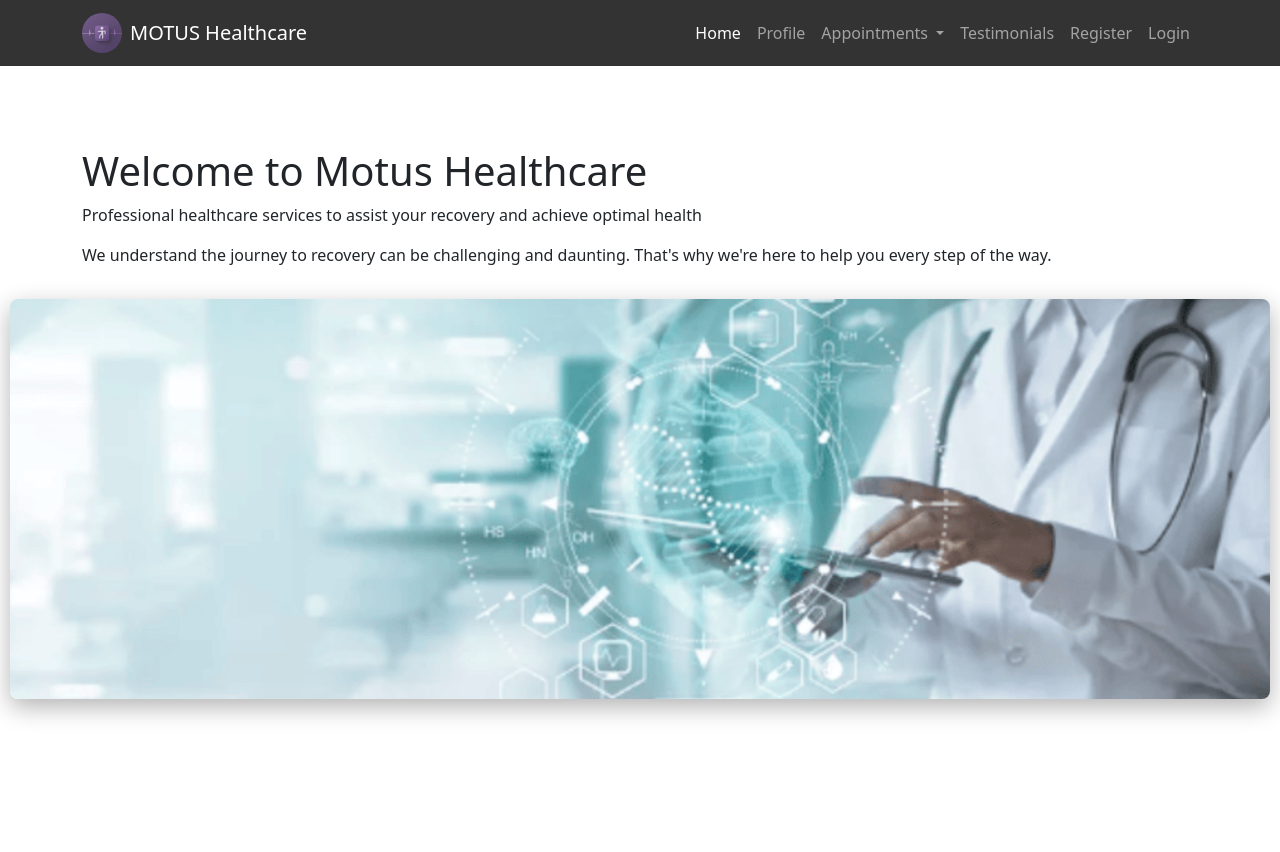
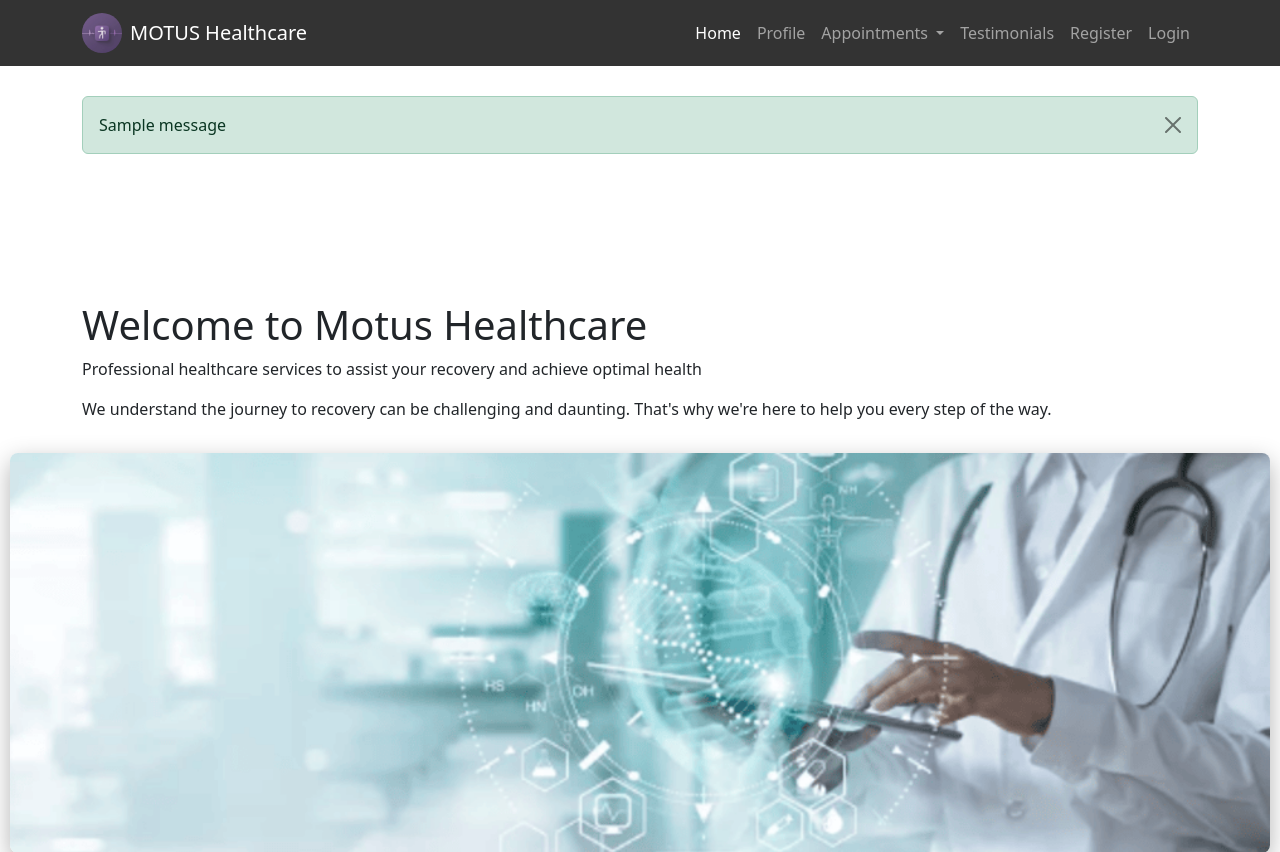
Before and after one commit to DavidRC-Projects/motus_physio, a Django app: page / in a window 1280 px wide. Shown: the top 852 px of the page. Run offline with Django 4.2, Linux system fonts and the light colour scheme; tables that the repository leaves empty hold one stand-in row (values such as "Sample post"); one stand-in notice (Sample message) is shown; parts of the project's set-up code (start-up, migrations or seed data) failed here and were passed over; some libraries are stand-ins or nearby versions; some web fonts are replaced.

Commit message:
Update models.py to remove placeholder functions and add for loop for success and error messages

```diff
--- a/templates/base.html
+++ b/templates/base.html
@@ -103,6 +103,18 @@
     {% endblock navbar %}
 
     <main>
+        <!-- Messages -->
+        {% if messages %}
+        <div class="container mt-5 pt-5">
+            {% for message in messages %}
+            <div class="alert alert-{{ message.tags }} alert-dismissible fade show" role="alert">
+                {{ message }}
+                <button type="button" class="btn-close" data-bs-dismiss="alert" aria-label="Close"></button>
+            </div>
+            {% endfor %}
+        </div>
+        {% endif %}
+
         {% block content %}
         <!-- Content Goes here -->
         {% endblock content %}
```
Also changed, not shown: users/models.py (+1 -13 lines), users/migrations/0005_delete_therapist_alter_appointment_created_at_and_more.py (added).
